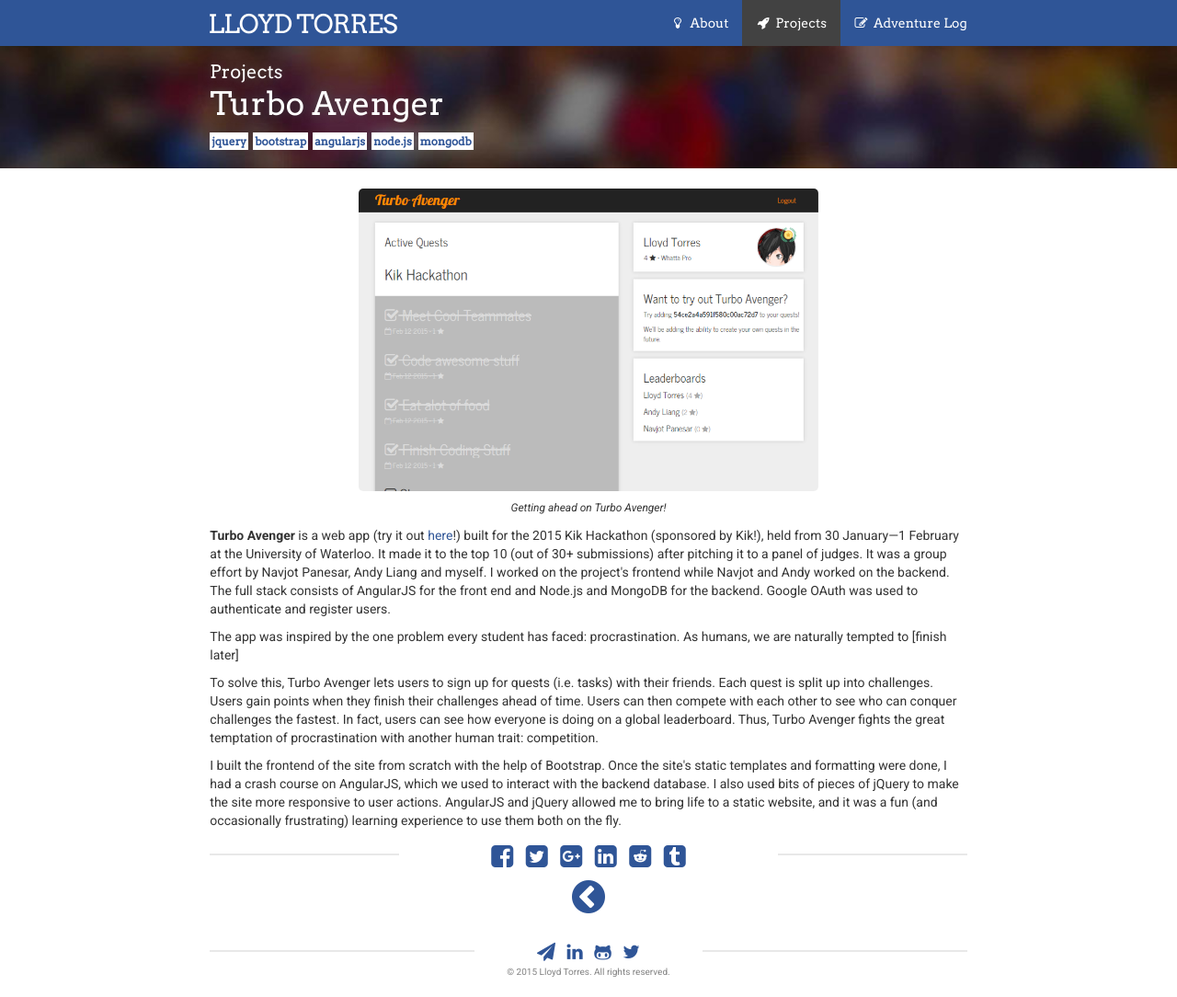
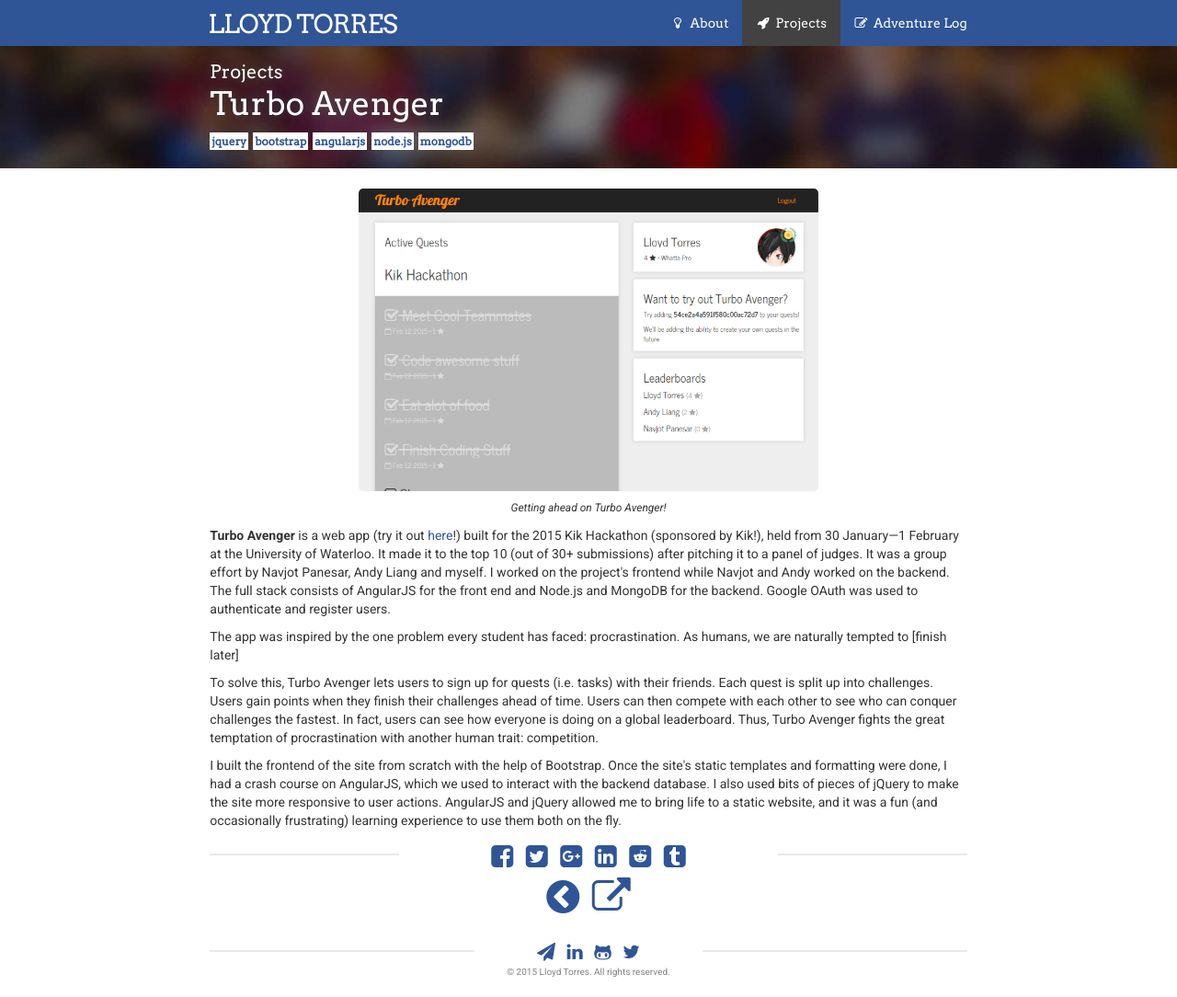
Before and after one commit to lloydtorres/lloydtorres.github.io, a Jekyll site: the page built from turboavenger.md, in a window 1280 px wide and 1084 px high. Shown: the whole window at 92% size. Built offline with Jekyll 4.4.1, drawn with Linux system fonts in a browser that asks for light colours; nearby versions of some CDN libraries.

Commit message:
Add logic to add button when project link available

```diff
--- a/_layouts/project.html
+++ b/_layouts/project.html
@@ -73,6 +73,7 @@
                         <div class="social-icons-large">
                             <a href="/projects/" title="Back to Projects"><span class="fa fa-chevron-circle-left fa-3x"></span></a>
                             {% if page.github %}<a href="{{ page.github }}" title="{{ page.title }} on GitHub"><span class="fa fa-github fa-3x"></span></a>{% endif %}
+                            {% if page.link %}<a href="{{ page.link }}" title="{{ page.title }} on the Web"><span class="fa fa-external-link fa-3x"></span></a>{% endif %}
                             {% if page.download %}<a href="{{ page.download }}" title="Download {{ page.title }}"><span class="fa fa-download fa-3x"></span></a>{% endif %}
                         </div>
                     </div>
```
